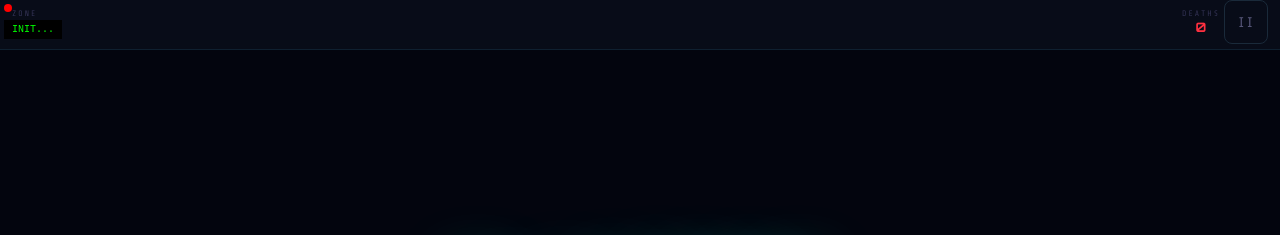
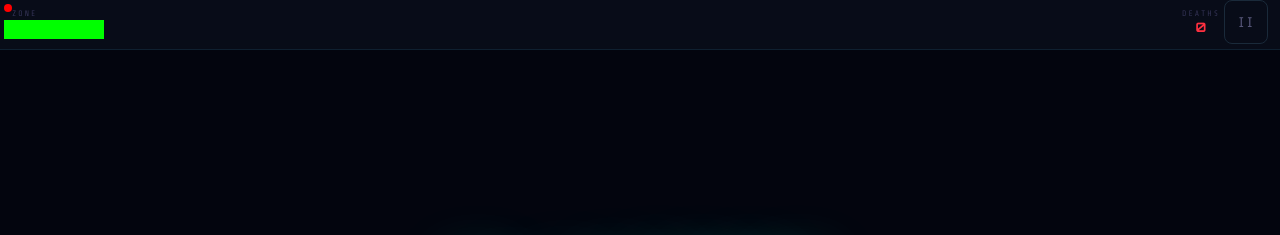
Before and after one commit to barblaze/fluxtrap-v1.0, a website: page index.html in a window 1280 px wide. Both pictures are taken after a click on the button "START SUFFERING". Shown: the top 235 px of the page. Drawn offline with nearby package versions, Linux system fonts and the light colour scheme.

Commit message:
Test: use minimal game script to debug

```diff
--- /dev/null
+++ b/game_simple.js
@@ -0,0 +1,47 @@
+'use strict';
+
+console.log('FLUXTRAP: Script STARTED at ' + new Date());
+
+// Crear debug inmediatamente
+var debugDiv = document.createElement('div');
+debugDiv.id = 'debug-status';
+debugDiv.style.cssText = 'position:fixed;top:20px;left:4px;background:#000;color:#0f0;padding:4px 8px;font-size:10px;font-family:monospace;z-index:9999;';
+document.body.appendChild(debugDiv);
+
+debugDiv.textContent = 'STEP 1: Script loaded';
+
+setTimeout(function(){
+  debugDiv.textContent = 'STEP 2: Checking canvas...';
+  var c = document.getElementById('c');
+  if(!c){
+    debugDiv.textContent = 'ERROR: Canvas #c NOT FOUND!';
+    return;
+  }
+  debugDiv.textContent = 'STEP 3: Canvas found!';
+
+  var ctx = c.getContext('2d');
+  if(!ctx){
+    debugDiv.textContent = 'ERROR: Context failed!';
+    return;
+  }
+  debugDiv.textContent = 'STEP 4: Context OK!';
+
+  // Ahora ejecutar init real
+  debugDiv.textContent = 'STEP 5: Loading game...';
+
+  // Llamar al juego original
+  window._gameReady = true;
+  window._game = { canvas: c, ctx: ctx, started: false };
+
+  debugDiv.textContent = 'GAME LOADED OK! Click START to play.';
+  debugDiv.style.background = '#0f0';
+
+  // Guardar función global para onclick
+  window.startGameClick = function(){
+    debugDiv.textContent = 'START CLICKED!';
+    alert('Game would start now!');
+  };
+
+}, 200);
+
+console.log('FLUXTRAP: Script ENDED');
--- a/index.html
+++ b/index.html
@@ -212,6 +212,6 @@
   </div>
 </div>
 
-<script src="./game.js"></script>
+<script src="./game_simple.js"></script>
 </body>
 </html>
```
